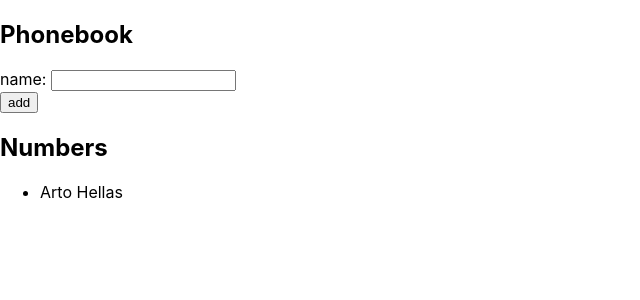
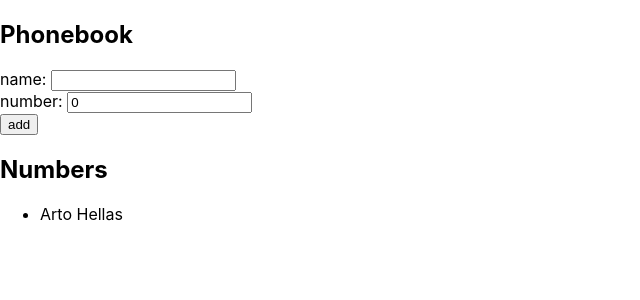
Before and after one commit to UponTheSky/fullstackopen, a React (Create React App) app in the folder projects/frontend/: page / in a window 1280 px wide. Shown: the top 300 px of the page, without its empty margins (0-640 px from the left). Built offline with nearby package versions, Linux system fonts and the light colour scheme.

Commit message:
part2: ex2.7~8

```diff
--- a/projects/frontend/src/App.tsx
+++ b/projects/frontend/src/App.tsx
@@ -7,22 +7,35 @@ const App = () => {
     { name: 'Arto Hellas' }
   ]);
   const [newName, setNewName] = useState<PersonType['name']>('');
+  const [newNumber, setNewNumber] = useState<PersonType['number']>(0);
 
   const handleNameInput: ChangeEventHandler<HTMLInputElement> = (event) => {
     setNewName(event.target.value);
-  }
-  const handleSubmitName: FormEventHandler = (event) => {
+  };
+  const handleNumberInput: ChangeEventHandler<HTMLInputElement> = (event) => {
+    setNewNumber(Number(event.target.value));
+  };
+  const handleSubmitForm: FormEventHandler = (event) => {
     event.preventDefault();
-    setPersons(prev => [...persons, { name: newName }]);
+
+    if (persons.find(person => person.name === newName)) {
+      alert(`${newName} is already added to phonebook`);
+      return;
+    }
+    setPersons(prev => [...prev, { name: newName, number: newNumber }]);
+
     setNewName('');
   };
 
   return (
     <div>
       <h2>Phonebook</h2>
-      <form onSubmit={handleSubmitName}>
+      <form onSubmit={handleSubmitForm}>
         <div>
           name: <input value={newName} onChange={handleNameInput} />
+        </div>
+        <div>
+          number: <input value={newNumber} onChange={handleNumberInput} />
         </div>
         <div>
           <button type="submit">add</button>
@@ -30,7 +43,7 @@ const App = () => {
       </form>
       <h2>Numbers</h2>
       <ul>
-        {persons.map(({ name }) => <li key={name}>{name}</li>)}
+        {persons.map(({ name, number }) => <li key={name}>{name} {number}</li>)}
       </ul>
     </div>
   );
```
